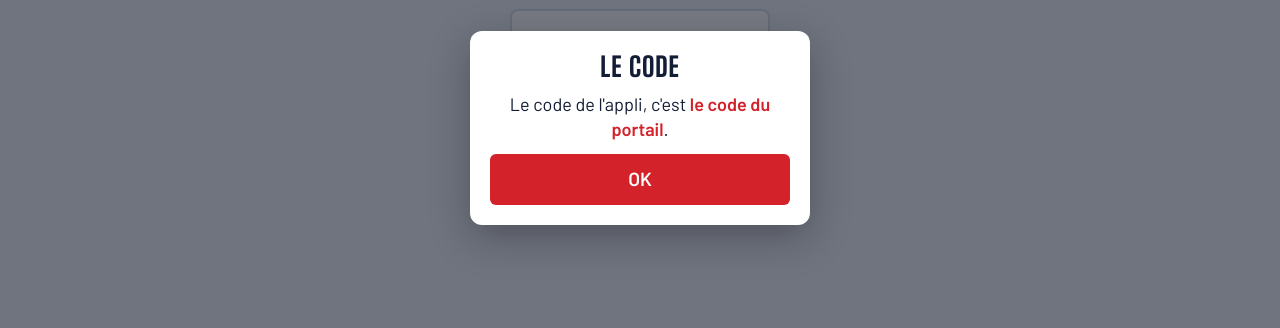
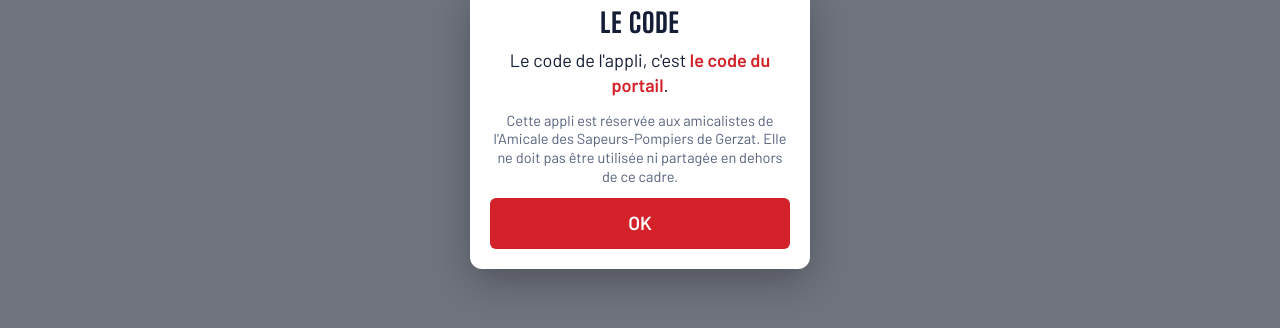
Before and after one commit to amicalespgerzat-source/amicalespgerzat-source.github.io, a plain HTML site: page index.html in a window 1280 px wide. Shown: the part 272-600 px from the top of the page. Drawn offline with Linux system fonts and the light colour scheme.

Commit message:
Message : appli réservée aux amicalistes

```diff
--- a/index.html
+++ b/index.html
@@ -221,6 +221,8 @@ footer a { color: var(--bleu); font-weight: 500; overflow-wrap: anywhere; }
 #vue-materiel .etapes p, #vue-materiel .etapes .btn { grid-column: 1 / -1; }
 .photo-mat { display: block; width: 100%; height: 160px; object-fit: contain; background: #fff; border-radius: 6px; }
 .titre-liste { margin-top: 22px; margin-bottom: -10px; }
+.avis { padding: 10px 12px; background: var(--carte); border-left: 4px solid var(--rouge); border-radius: 6px; font-size: 16px; line-height: 1.3; }
+.bulle .avis-petit { font-size: 14.5px; line-height: 1.3; color: var(--doux); }
 </style>
 
 <header class="tete">
@@ -237,6 +239,7 @@ footer a { color: var(--bleu); font-weight: 500; overflow-wrap: anywhere; }
 <main class="w" id="vue-installer" hidden>
   <section aria-labelledby="t-inst">
     <h2 id="t-inst">Bienvenue</h2>
+    <p class="avis">Cette appli est réservée aux amicalistes de l'Amicale des Sapeurs-Pompiers de Gerzat. Elle ne doit pas être utilisée ni partagée en dehors de ce cadre.</p>
     <p>Sur téléphone, l'appli s'utilise depuis son icône. Installez-la, c'est gratuit et ça prend une minute. Déjà installée ? Ouvrez-la depuis son icône.</p>
     <p class="attente-choix" id="i-installee" hidden>C'est installé. Ouvrez maintenant l'appli avec l'icône de l'amicale sur votre écran d'accueil.</p>
     <ol class="etapes">
@@ -295,6 +298,7 @@ footer a { color: var(--bleu); font-weight: 500; overflow-wrap: anywhere; }
   <div class="bulle" role="dialog" aria-modal="true" aria-labelledby="bulle-titre">
     <h2 id="bulle-titre">Le code</h2>
     <p>Le code de l'appli, c'est <strong>le code du portail</strong>.</p>
+    <p class="avis-petit">Cette appli est réservée aux amicalistes de l'Amicale des Sapeurs-Pompiers de Gerzat. Elle ne doit pas être utilisée ni partagée en dehors de ce cadre.</p>
     <button class="btn" id="bulle-ok" type="button">OK</button>
   </div>
 </div>
```
